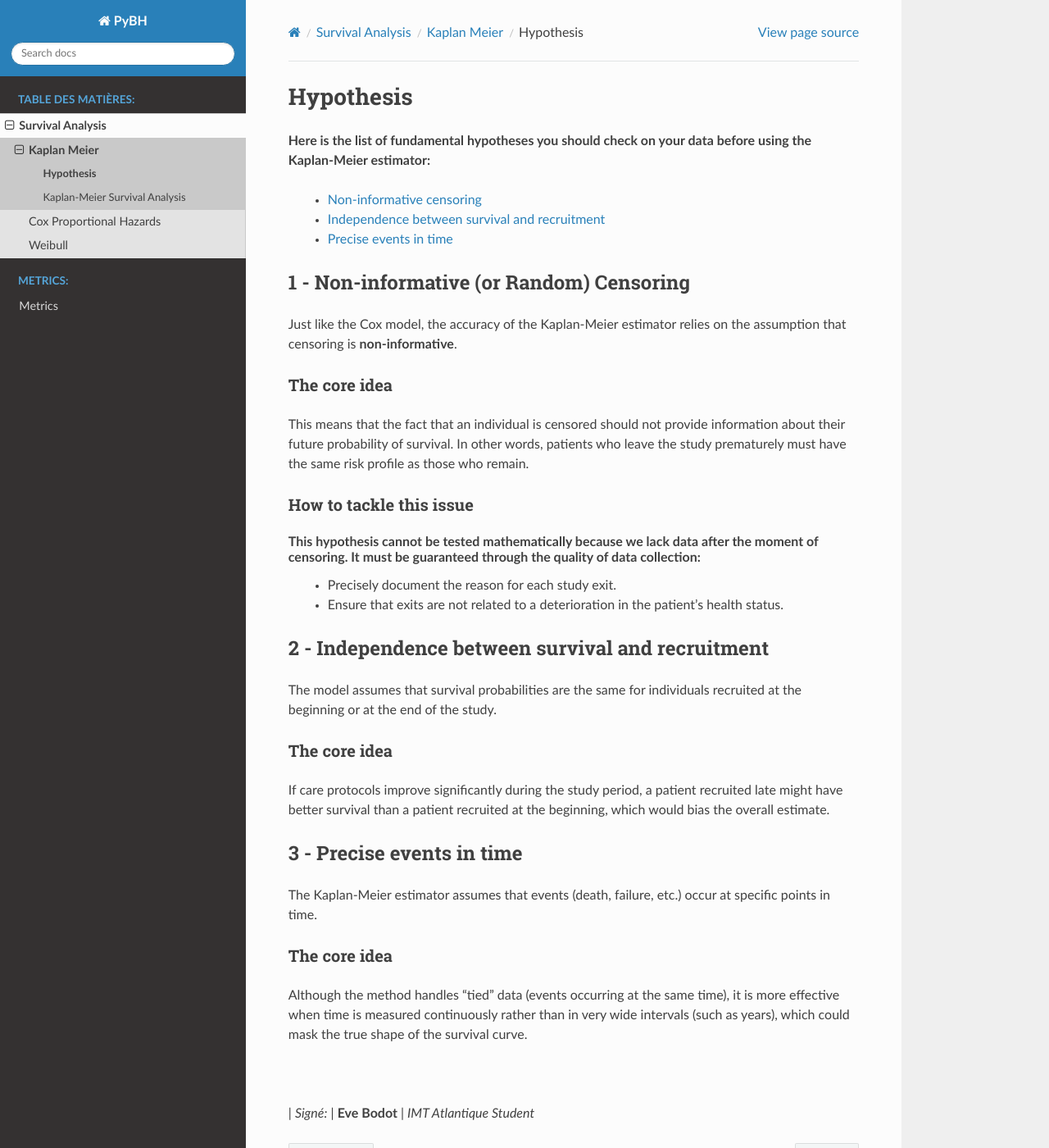
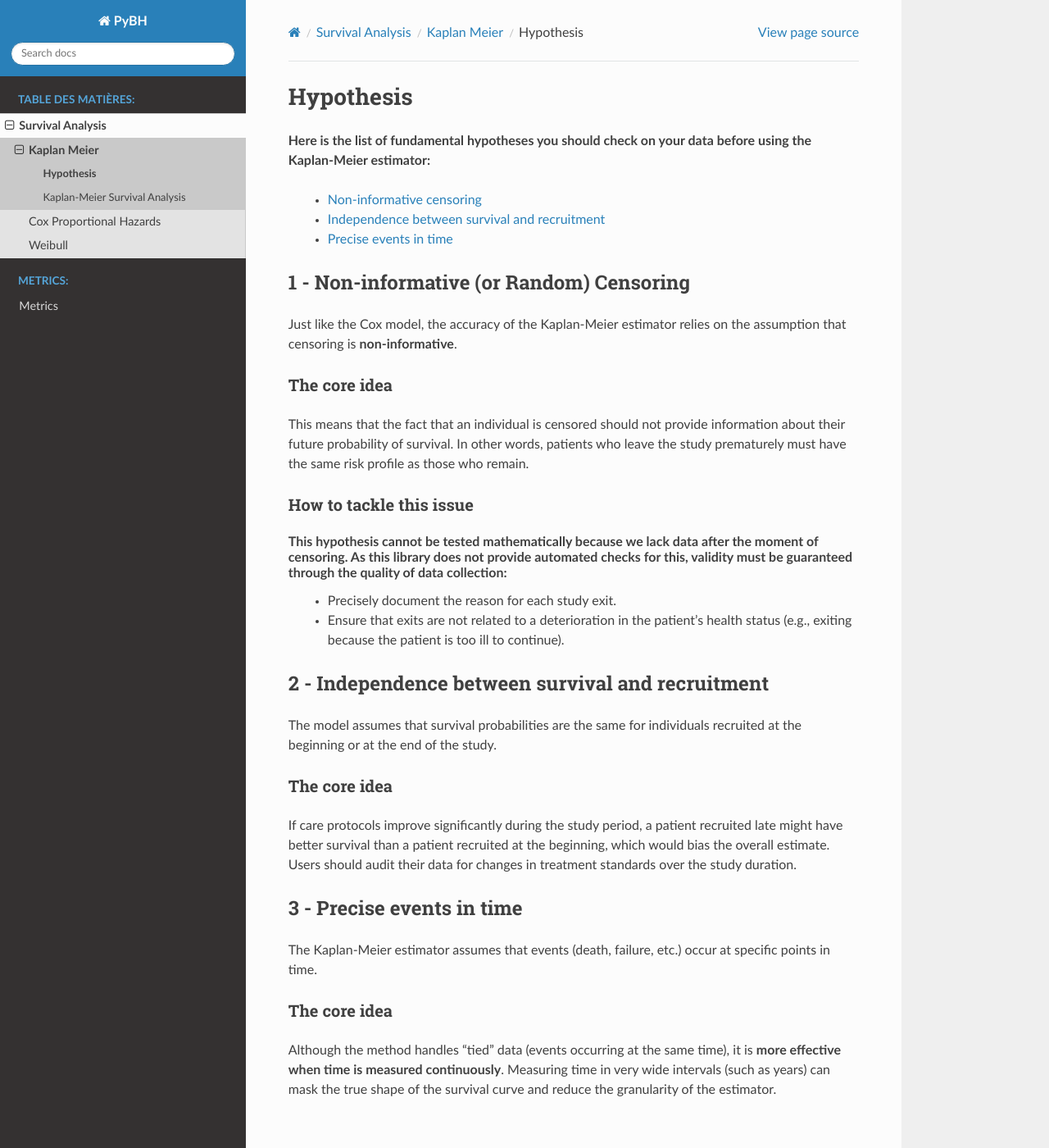
Before and after one commit to PyBHealth/PyBH, a Sphinx documentation site: the page built from docs/source/Survival_Analysis/Kaplan_Meier/Hypothesis.rst, in a window 1280 px wide and 1400 px high. Shown: the whole window at 82% size. Built offline with Sphinx 7.4.7 and the Read the Docs theme 3.1.0, drawn with Linux system fonts in a browser that asks for light colours.

Commit message:
last update  docs

```diff
--- a/docs/source/Survival_Analysis/Kaplan_Meier/Hypothesis.rst
+++ b/docs/source/Survival_Analysis/Kaplan_Meier/Hypothesis.rst
@@ -22,9 +22,9 @@ This means that the fact that an individual is censored should not provide infor
 How to tackle this issue
 ^^^^^^^^^^^^^^^^^^^^^^^^
 
-This hypothesis cannot be tested mathematically because we lack data after the moment of censoring. It must be guaranteed through the quality of data collection:
+**This hypothesis cannot be tested mathematically** because we lack data after the moment of censoring. As this library does not provide automated checks for this, validity must be guaranteed through the quality of data collection:
     - Precisely document the reason for each study exit.
-    - Ensure that exits are not related to a deterioration in the patient's health status.
+    - Ensure that exits are not related to a deterioration in the patient's health status (e.g., exiting because the patient is too ill to continue).
 
 .. _ISR:
 
@@ -36,7 +36,7 @@ The model assumes that survival probabilities are the same for individuals recru
 The core idea
 ^^^^^^^^^^^^^
 
-If care protocols improve significantly during the study period, a patient recruited late might have better survival than a patient recruited at the beginning, which would bias the overall estimate.
+If care protocols improve significantly during the study period, a patient recruited late might have better survival than a patient recruited at the beginning, which would bias the overall estimate. Users should audit their data for changes in treatment standards over the study duration.
 
 .. _EPT:
 
@@ -48,7 +48,7 @@ The Kaplan-Meier estimator assumes that events (death, failure, etc.) occur at s
 The core idea
 ^^^^^^^^^^^^^
 
-Although the method handles "tied" data (events occurring at the same time), it is more effective when time is measured continuously rather than in very wide intervals (such as years), which could mask the true shape of the survival curve.
+Although the method handles "tied" data (events occurring at the same time), it is **more effective when time is measured continuously**. Measuring time in very wide intervals (such as years) can mask the true shape of the survival curve and reduce the granularity of the estimator.
 
 |
 |
--- a/docs/source/Survival_Analysis/Kaplan_Meier/Kaplan_Meier.rst
+++ b/docs/source/Survival_Analysis/Kaplan_Meier/Kaplan_Meier.rst
@@ -13,7 +13,7 @@ Hypothesis
 ----------
 
 **The Kaplan-Meier estimator relies on several hypotheses that must be verified for it to be valid.**
-There are multiple ways to verify each of them. While the solutions to verify these assumptions range from quick approximate checks to sophisticated statistical tests, none are implemented in this library at the moment.
+There are multiple ways to verify each of them. While the solutions to verify these assumptions range from quick approximate checks to sophisticated statistical tests, **none are implemented in this library at the moment.** Users must ensure these assumptions are met through manual data verification and external statistical validation.
 
 :doc:`Here, you will find an extensive list of these hypotheses along with existing solutions to test them. <Hypothesis>`
 
@@ -25,7 +25,8 @@ Example Notebook
 Model
 -----
 
-The Kaplan-Meier estimator is a non-parametric statistic used to estimate the survival function from lifetime data. The formula for the survival function $S(t)$ is defined as:
+The Kaplan-Meier estimator is a non-parametric statistic used to estimate the survival function from lifetime data.
+The formula for the survival function $S(t)$ is defined as:
 
 .. math::
 
```
